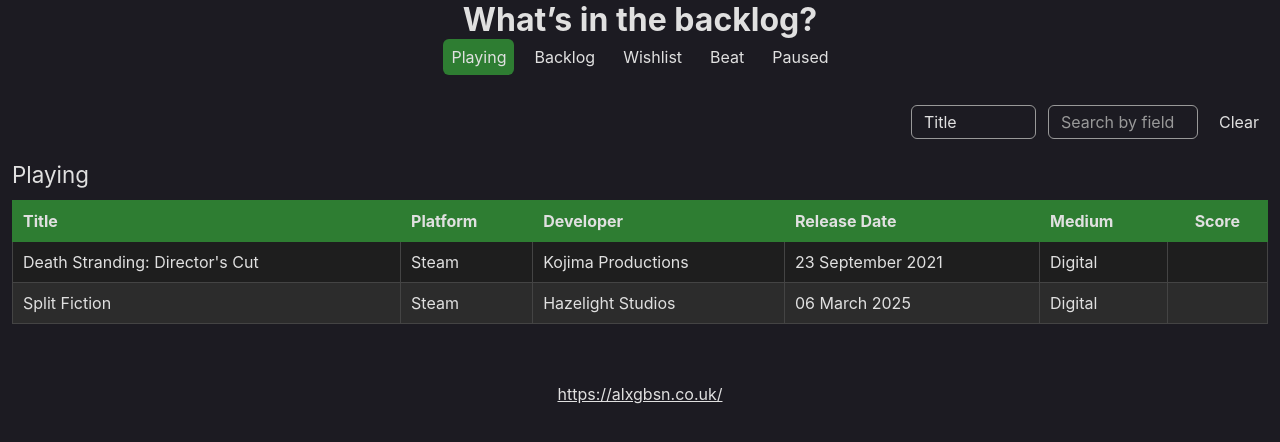
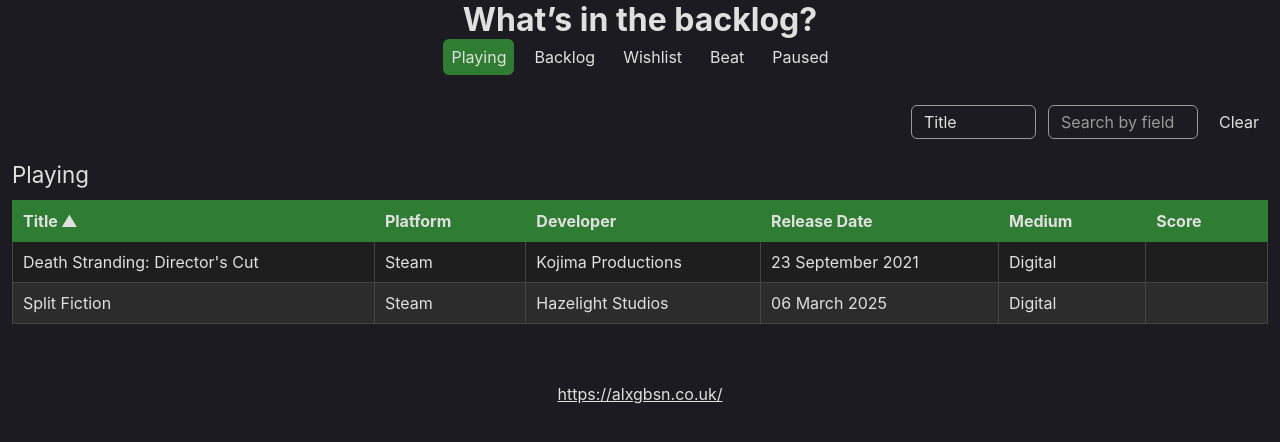
Before and after one commit to alexgibson/games, a React (Vite) app: page / in a window 1280 px wide. Shown: the top 442 px of the page. Built offline with nearby package versions, Linux system fonts and the light colour scheme.

Commit message:
Make table columns sortable

```diff
--- a/src/css/styles.css
+++ b/src/css/styles.css
@@ -163,6 +163,39 @@ thead th {
   text-align: left;
 }
 
+thead th button {
+  appearance: none;
+  background: none;
+  border: none;
+  color: var(--color-body);
+  font-family: var(--font-family);
+  font-size: 1rem;
+  font-weight: bold;
+  padding: 0 20px 0 0;
+  position: relative;
+  cursor: pointer;
+}
+
+thead th button:hover,
+thead th button:active thead th button:focus {
+  text-decoration: underline;
+}
+
+thead th button:after {
+  padding-left: 0.5em;
+  position: absolute;
+  top: 0;
+  right: 0;
+}
+
+thead th.active-ascending button:after {
+  content: "▲";
+}
+
+thead th.active-descending button:after {
+  content: "▼";
+}
+
 #Playing-Table thead th {
   background-color: var(--color-highlight-green);
   border: var(--table-border-width) solid var(--color-highlight-green);
@@ -210,10 +243,6 @@ tr:nth-child(even) {
 
 tr:hover {
   background-color: var(--color-table-cell-highlight);
-}
-
-.col-score {
-  text-align: center;
 }
 
 /** <form> **/
--- a/src/js/components/App.tsx
+++ b/src/js/App.tsx
@@ -1,14 +1,15 @@
 import React from "react";
-import SearchBar from "./SearchBar.tsx";
-import TabButton from "./TabButton";
-import Table from "./Table";
+import SearchBar from "./components/SearchBar.tsx";
+import TabButton from "./components/TabButton";
+import Table from "./components/Table";
 import {
   sortByKey,
   filterByKey,
   gameStatus,
   isValidGameStatus,
   isValidGameField,
-} from "../utils.ts";
+  getGameFieldKey,
+} from "./utils.ts";
 import { useState } from "react";
 
 type AppProps = {
@@ -17,13 +18,17 @@ type AppProps = {
 
 const App: React.FC<AppProps> = ({ games }) => {
   const [selectedTab, setSelectedTab] = useState<Status>("Playing");
-  const [searchField, setSearchField] = useState<GameField>("title");
+  const [searchField, setSearchField] = useState<FieldName>("Title");
+  const [sortField, setSortField] = useState<FieldName>("Title");
+  const [sortAscending, setSortAscending] = useState<boolean>(true);
   const [searchValue, setSearchValue] = useState<string>("");
-  const allGames: Game[] = sortByKey(games, "title");
-  const statusGames: Game[] = filterByKey(allGames, "status", selectedTab);
+  const statusGames: Game[] = filterByKey(games, "status", selectedTab);
+  const sortKey = getGameFieldKey(sortField);
+  const sortedGames: Game[] = sortByKey(statusGames, sortKey, sortAscending);
+  const searchKey = getGameFieldKey(searchField);
   const filteredGames: Game[] = filterByKey(
-    statusGames,
-    searchField,
+    sortedGames,
+    searchKey,
     searchValue,
   );
 
@@ -34,15 +39,22 @@ const App: React.FC<AppProps> = ({ games }) => {
   };
 
   const handleFieldChange = (e: React.ChangeEvent<HTMLSelectElement>) => {
-    const value = e.target.value;
+    const field = e.target.value;
 
-    if (isValidGameField(value)) {
-      setSearchField(value);
+    if (isValidGameField(field)) {
+      setSearchField(field);
     }
   };
 
   const handleValueChange = (e: React.ChangeEvent<HTMLInputElement>) => {
     setSearchValue(e.target.value);
+  };
+
+  const handleSortTable = (id: FieldName) => {
+    if (isValidGameField(id)) {
+      setSortField(id);
+      setSortAscending((prevValue) => !prevValue);
+    }
   };
 
   return (
@@ -73,7 +85,13 @@ const App: React.FC<AppProps> = ({ games }) => {
         id="tab-content"
         aria-labelledby={`${selectedTab}-TabButton`}
       >
-        <Table games={filteredGames} status={selectedTab}></Table>
+        <Table
+          games={filteredGames}
+          status={selectedTab}
+          onSortTable={handleSortTable}
+          sortField={sortField}
+          sortAscending={sortAscending}
+        ></Table>
       </div>
     </>
   );
--- a/src/js/components/SearchBar.tsx
+++ b/src/js/components/SearchBar.tsx
@@ -1,5 +1,5 @@
 import React from "react";
-import { gameFields } from "../utils.ts";
+import { gameFieldNames } from "../utils";
 
 type SearchBarProps = Omit<
   React.HTMLAttributes<HTMLFormElement>,
@@ -27,9 +27,9 @@ const SearchBar: React.FC<SearchBarProps> = ({
     <form onSubmit={onSubmit}>
       <label htmlFor="field">Field</label>
       <select id="field" onChange={onFieldChange} aria-controls="search">
-        {Object.entries(gameFields).map(([key, value]) => (
-          <option key={key} value={value}>
-            {key}
+        {gameFieldNames.map((field) => (
+          <option key={field} value={field}>
+            {field}
           </option>
         ))}
       </select>
--- a/src/js/components/Table.tsx
+++ b/src/js/components/Table.tsx
@@ -1,36 +1,39 @@
 import React from "react";
 import TableRow from "./TableRow";
+import TableHeading from "./TableHeading";
+import { gameFieldNames } from "../utils";
 
 type TableProps = React.HTMLAttributes<HTMLTableElement> & {
   games: Game[];
   status: string;
+  onSortTable: (field: FieldName) => void;
+  sortField: FieldName;
+  sortAscending: boolean;
 };
 
-const Table: React.FC<TableProps> = ({ games, status }) => {
+const Table: React.FC<TableProps> = ({
+  games,
+  status,
+  onSortTable,
+  sortField,
+  sortAscending,
+}) => {
+  const order = sortAscending ? "ascending" : "descending";
   return (
     <>
       <table id={`${status}-Table`} aria-live="polite">
         <caption>{status}</caption>
         <thead>
           <tr>
-            <th scope="col" className="col-title">
-              Title
-            </th>
-            <th scope="col" className="col-platform">
-              Platform
-            </th>
-            <th scope="col" className="col-developer">
-              Developer
-            </th>
-            <th scope="col" className="col-release-date">
-              Release Date
-            </th>
-            <th scope="col" className="col-medium">
-              Medium
-            </th>
-            <th scope="col" className="col-score">
-              Score
-            </th>
+            {gameFieldNames.map((field) => (
+              <TableHeading
+                key={field}
+                id={field}
+                handleButtonClick={onSortTable}
+                className={sortField === field ? `active-${order}` : undefined}
+                aria-sort={sortField === field ? order : undefined}
+              />
+            ))}
           </tr>
         </thead>
         <tbody>
--- /dev/null
+++ b/src/js/components/TableHeading.tsx
@@ -0,0 +1,26 @@
+import React from "react";
+
+type TableHeadingProps = React.HTMLAttributes<HTMLTableCellElement> & {
+  id: FieldName;
+  handleButtonClick: (id: FieldName) => void;
+};
+
+const TableHeading: React.FC<TableHeadingProps> = ({
+  id,
+  handleButtonClick,
+  ...props
+}) => {
+  return (
+    <th key={id} scope="col" className={`col-${id}`} {...props}>
+      <button
+        type="button"
+        onClick={() => handleButtonClick(id)}
+        aria-label={`Sort by ${id}`}
+      >
+        {id}
+      </button>
+    </th>
+  );
+};
+
+export default TableHeading;
--- a/src/js/main.tsx
+++ b/src/js/main.tsx
@@ -1,4 +1,4 @@
-import App from "./components/App.js";
+import App from "./App.js";
 import Games from "./games.ts";
 import React from "react";
 import { createRoot } from "react-dom/client";
--- a/src/js/utils.ts
+++ b/src/js/utils.ts
@@ -109,22 +109,52 @@ export const isValidGameStatus = (status: string): status is Status => {
 };
 
 /**
- * Object of valid game field key/value pairs.
+ * Array of valid game field names.
  */
-export const gameFields = {
+export const gameFieldNames: FieldName[] = [
+  "Title",
+  "Platform",
+  "Developer",
+  "Release Date",
+  "Medium",
+  "Score",
+];
+
+/**
+ * Returns true if given game field is valid.
+ * @param field string to validate.
+ * @returns boolean.
+ */
+export const isValidGameField = (field: string): field is FieldName => {
+  return gameFieldNames.includes(field as FieldName);
+};
+
+/**
+ * Object of valid game field names mapped to
+ * their corresponding JSON keys.
+ */
+type GameFieldMap = {
+  [key in FieldName]: FieldKey;
+};
+
+export const gameFieldKeys: GameFieldMap = {
   Title: "title",
   Platform: "platform",
   Developer: "developer",
   "Release Date": "releaseDate",
+  Medium: "medium",
   Score: "score",
-  Medium: "medium",
 };
 
 /**
- * Returns true if given key is a valid Game field.
- * @param key to validate.
- * @returns boolean.
+ * Helper function that returns a field name's
+ * corresponding JSON key.
+ * @param id valid field name.
+ * @returns valid JSON field key.
  */
-export const isValidGameField = (key: string): key is GameField => {
-  return Object.values(gameFields).includes(key as GameField);
+export const getGameFieldKey = (id: FieldName): FieldKey | null => {
+  if (Object.prototype.hasOwnProperty.call(gameFieldKeys, id)) {
+    return gameFieldKeys[id];
+  }
+  return null;
 };
```
Also changed, not shown: src/js/types/global.d.ts (+8 -1 lines), 1 other file (tests, documents, lock files or other folders).
